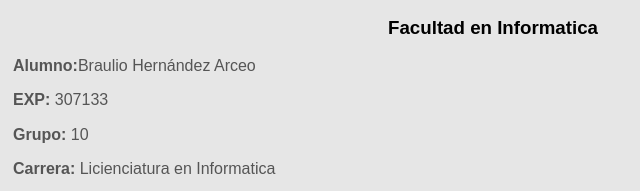
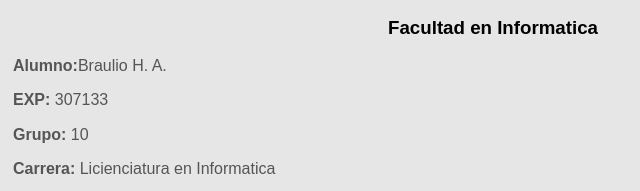
Before and after one commit to BAnother/TuningLA.github.io, a plain HTML site: page autors.html in a window 1280 px wide. Shown: the part 237-428 px from the top of the page, 147-787 px from the left. Drawn offline with Linux system fonts and the light colour scheme.

Commit message:
Update autors.html

```diff
--- a/autors.html
+++ b/autors.html
@@ -37,7 +37,7 @@
         <h2><b>Universidad Autonoma de Querétaro</b></h2>
         <h3>Facultad en Informatica</h3>
 
-        <p><b>Alumno:</b>Braulio Hernández Arceo</p>
+        <p><b>Alumno:</b>Braulio H. A.</p>
         <p><b>EXP:</b> 307133</p>
         <p><b>Grupo:</b> 10</p>
         <p><b>Carrera:</b> Licienciatura en Informatica</p>
@@ -51,4 +51,5 @@
         <p>© 2024 Mi Sitio Web</p>
     </footer>
 </body>
+
 </html>
```
